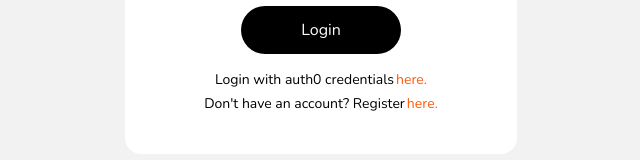
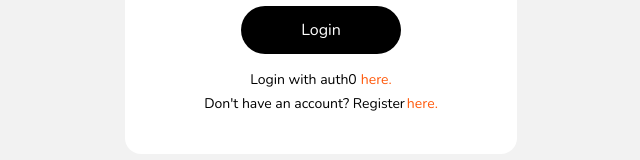
Before and after one commit to avuic-wq/vega-timesheet, a Next.js app in the folder vegait-timesheet/: page /login in a window 1280 px wide. Shown: the part 438-598 px from the top of the page, without its empty margins (319-959 px from the left). Built offline with nearby package versions, Linux system fonts and the light colour scheme; no server answers.

Commit message:
Update login form text

```diff
--- a/vegait-timesheet/src/components/Auth/LoginForm/LoginForm.tsx
+++ b/vegait-timesheet/src/components/Auth/LoginForm/LoginForm.tsx
@@ -34,8 +34,8 @@ const LoginForm = ({ callbackUrl }: Props) => {
 				initialValues={initialValues}
 			/>
 			<div className="flex flex-col items-center gap-1">
-				<div className="flex gap-0.5">
-					<Text value="Login with auth0 credentials" className="text-sm" />
+				<div className="flex gap-1">
+					<Text value="Login with auth0" className="text-sm" />
 					<Button onClick={(_e) => signIn("auth0")} variant="custom">
 						<Text
 							value="here."
```
